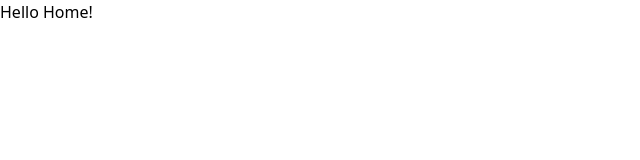
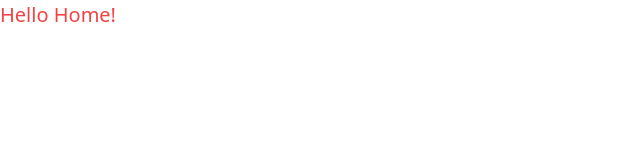
Before and after one commit to mrleidesen/vue3-tailwind-template, a Vue app: page / in a window 1280 px wide. Shown: the top 160 px of the page, without its empty margins (0-640 px from the left). Built offline with nearby package versions, Linux system fonts and the light colour scheme.

Commit message:
chore: update dependencies

```diff
--- a/src/views/Home.vue
+++ b/src/views/Home.vue
@@ -1,3 +1,3 @@
 <template>
-  <h1>Hello Home!</h1>
+  <h1 class="text-red-500 text-[20px]">Hello Home!</h1>
 </template>
--- a/tailwind.config.js
+++ b/tailwind.config.js
@@ -1,6 +1,5 @@
 module.exports = {
-  purge: ['./index.html', './src/**/*.{vue,js,ts,jsx,tsx}'],
-  darkMode: false, // or 'media' or 'class'
+  content: ["./index.html", "./src/**/*.{vue,js,ts,jsx,tsx}"],
   theme: {
     extend: {},
   },
@@ -8,4 +7,4 @@ module.exports = {
     extend: {},
   },
   plugins: [],
-}
+};
```
Also changed, not shown: package.json (+7 -7 lines), 1 other file (tests, documents, lock files or other folders).
